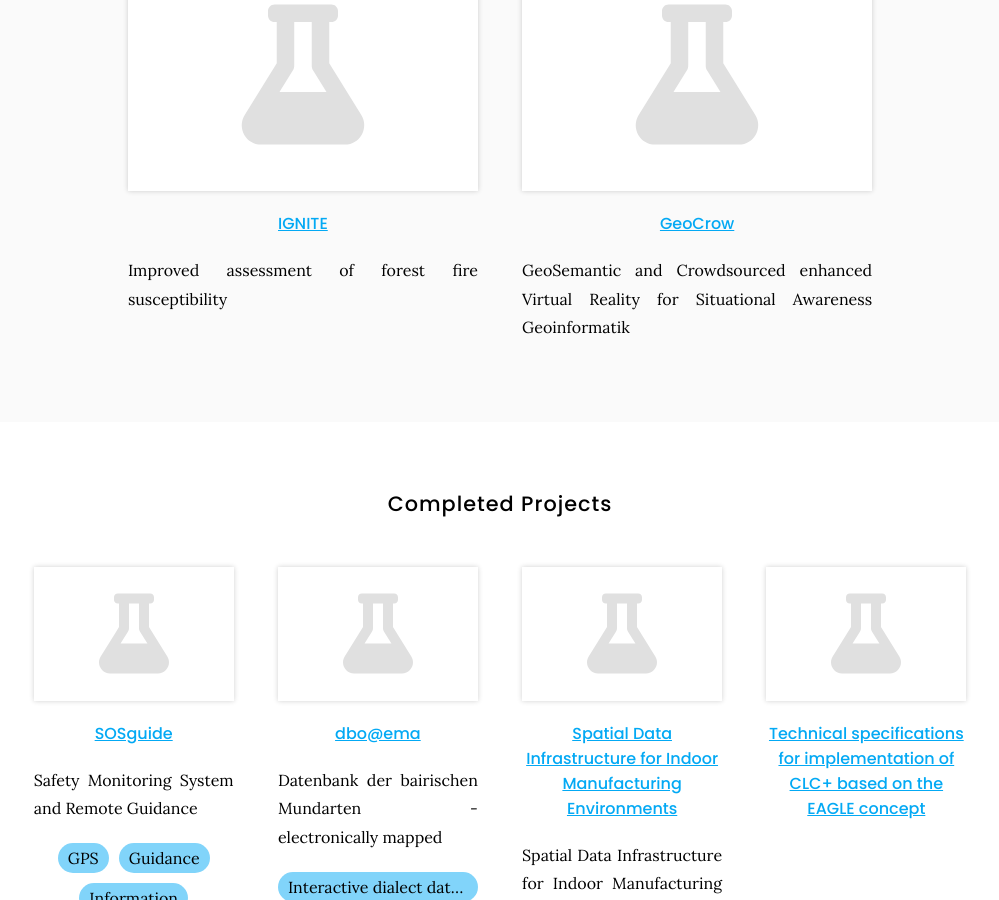
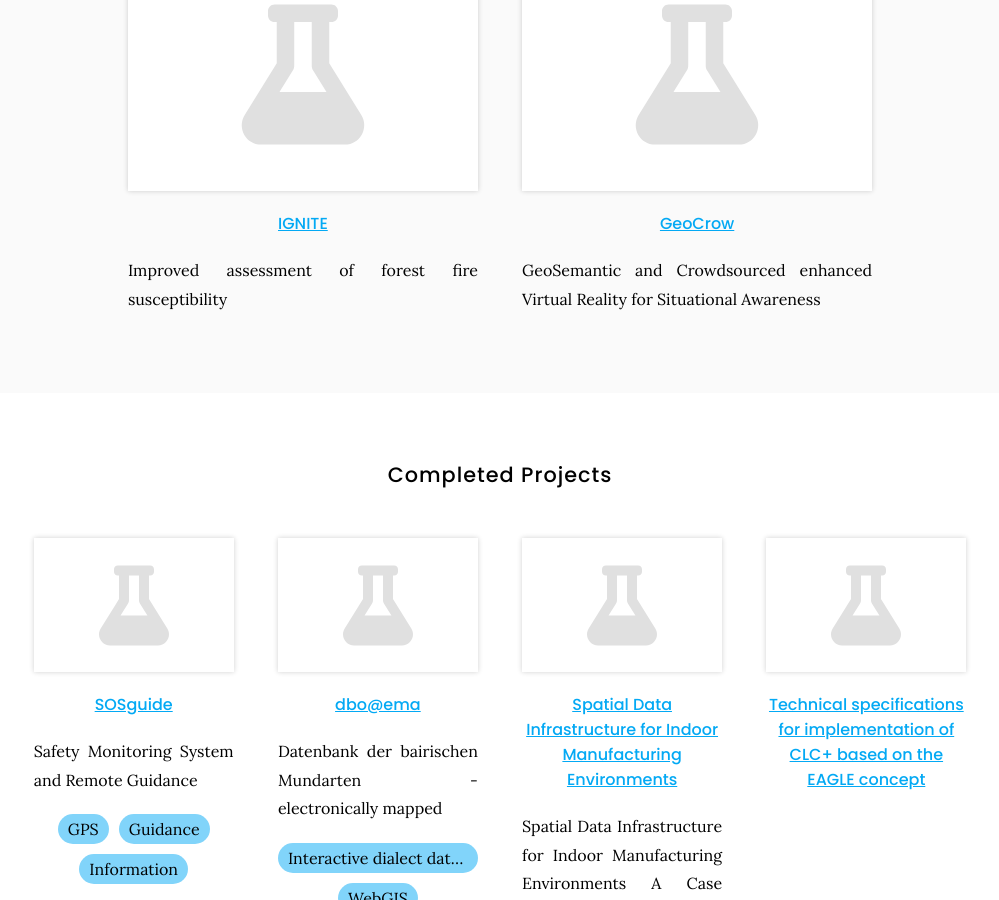
Before and after one commit to Geoinfo-TUGraz/Geoinfo-TUGraz.github.io, a Jekyll site: the page built from projects/index.md, in a window 1280 px wide and 900 px high, scrolled down 1019 px. Shown: the whole window, without its empty margins (140-1139 px from the left). Built offline with Jekyll 4.4.1, drawn with Linux system fonts in a browser that asks for light colours.

Commit message:
Update projects.yaml

```diff
--- a/_data/projects.yaml
+++ b/_data/projects.yaml
@@ -43,7 +43,7 @@
   group: featured
   image:
   link: projects/GeoCrow
-  description: GeoSemantic and Crowdsourced enhanced Virtual Reality for Situational Awareness Geoinformatik
+  description: GeoSemantic and Crowdsourced enhanced Virtual Reality for Situational Awareness
   tags:
 
  # Completed projects
```
